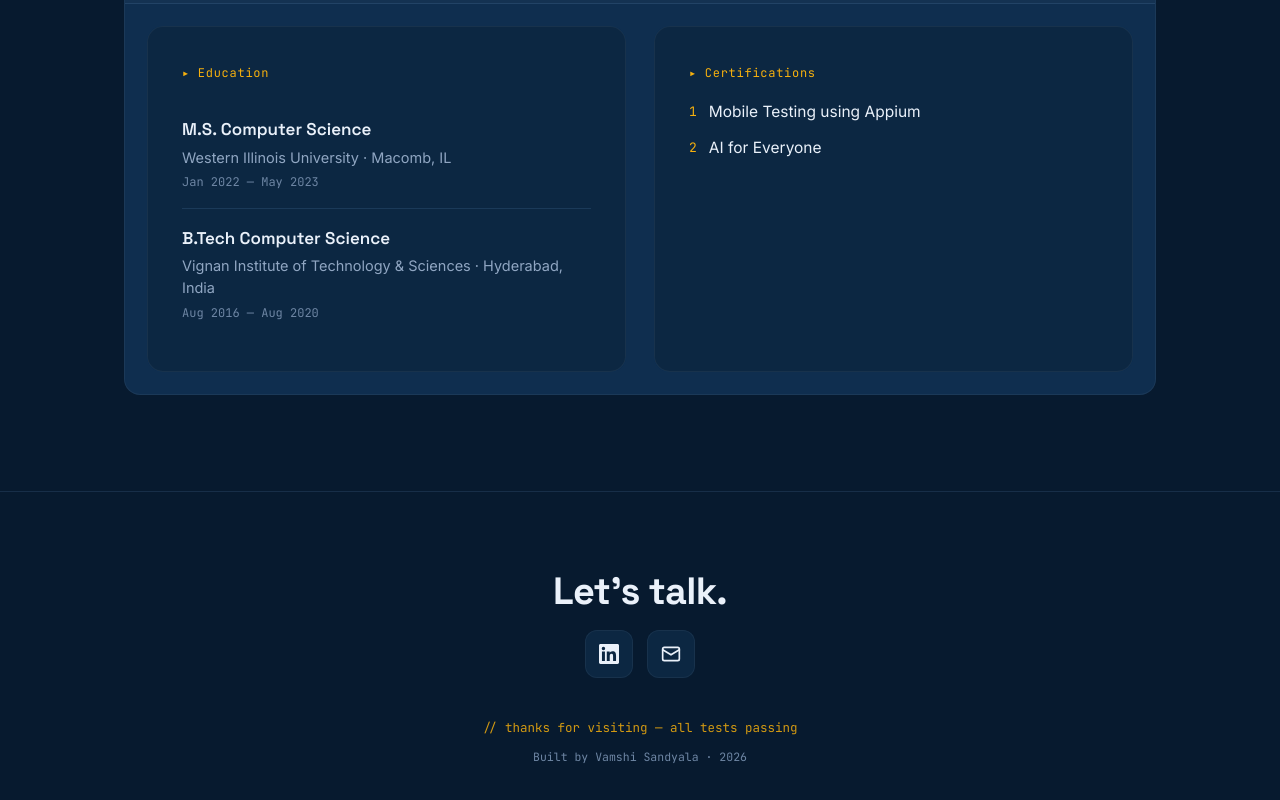
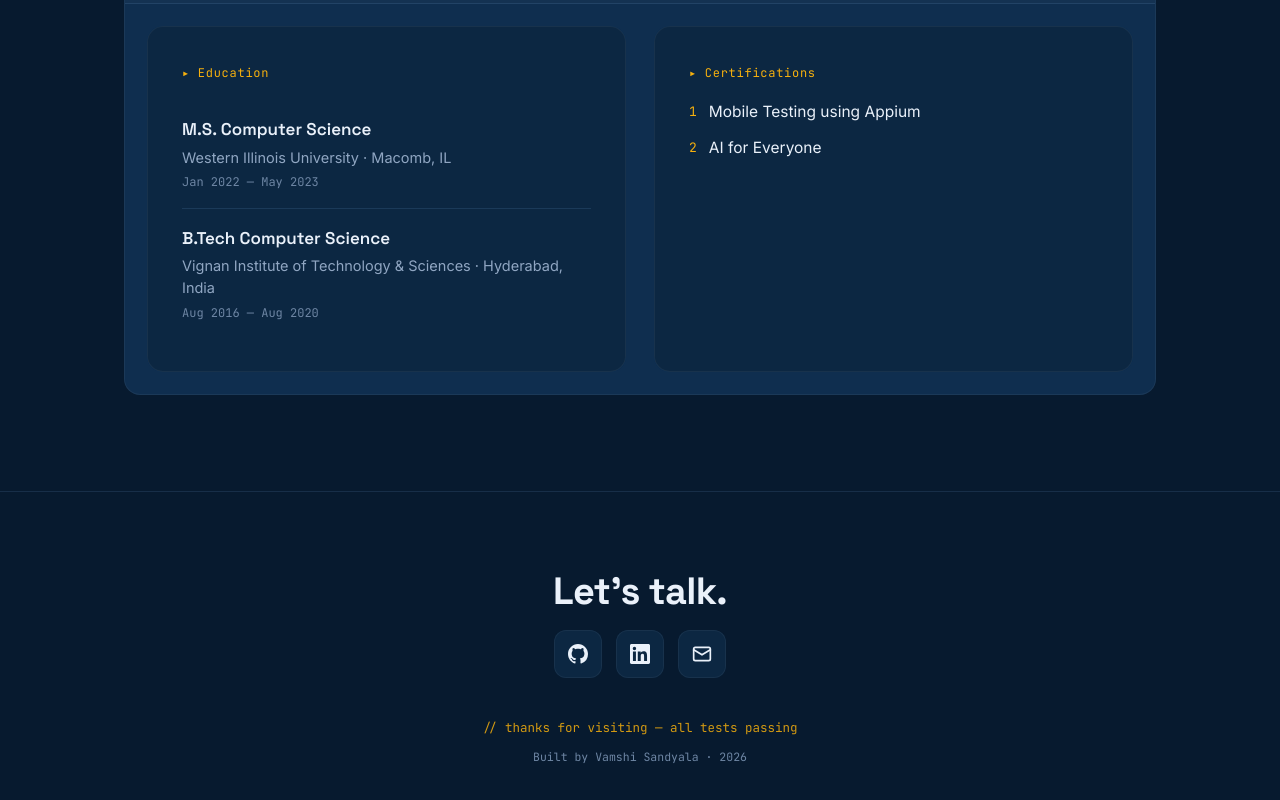
Before and after one commit to vamshis26/portfolio, a React (Vite) app: page / in a window 1280 px wide. Shown: the part 4009-4809 px from the top of the page. Built offline with nearby package versions, Linux system fonts and the light colour scheme.

Commit message:
add GitHub link to footer and data file

```diff
--- a/src/components/Footer.jsx
+++ b/src/components/Footer.jsx
@@ -1,4 +1,4 @@
-import { LINKEDIN, EMAIL } from '../data'
+import { LINKEDIN, GITHUB, EMAIL } from '../data'
 
 export default function Footer() {
   return (
@@ -6,6 +6,17 @@
       <div className="wrap reveal">
         <h2>Let's talk.</h2>
         <div className="cta-row foot-cta">
+          <a
+            className="icon-btn"
+            href={GITHUB}
+            target="_blank"
+            rel="noopener noreferrer"
+            aria-label="GitHub profile"
+          >
+            <svg viewBox="0 0 24 24" width="20" height="20" fill="currentColor" aria-hidden="true">
+              <path d="M12 0C5.37 0 0 5.37 0 12c0 5.31 3.435 9.795 8.205 11.385.6.105.825-.255.825-.57 0-.285-.015-1.23-.015-2.235-3.015.555-3.795-.735-4.035-1.41-.135-.345-.72-1.41-1.23-1.695-.42-.225-1.02-.78-.015-.795.945-.015 1.62.87 1.845 1.23 1.08 1.815 2.805 1.305 3.495.99.105-.78.42-1.305.765-1.605-2.67-.3-5.46-1.335-5.46-5.925 0-1.305.465-2.385 1.23-3.225-.12-.3-.54-1.53.12-3.18 0 0 1.005-.315 3.3 1.23.96-.27 1.98-.405 3-.405s2.04.135 3 .405c2.295-1.56 3.3-1.23 3.3-1.23.66 1.65.24 2.88.12 3.18.765.84 1.23 1.905 1.23 3.225 0 4.605-2.805 5.625-5.475 5.925.435.375.81 1.095.81 2.22 0 1.605-.015 2.895-.015 3.3 0 .315.225.69.825.57A12.02 12.02 0 0 0 24 12c0-6.63-5.37-12-12-12z" />
+            </svg>
+          </a>
           <a
             className="icon-btn"
             href={LINKEDIN}
--- a/src/data.js
+++ b/src/data.js
@@ -4,6 +4,7 @@
 // ---------------------------------------------------------------------------
 
 export const LINKEDIN = 'https://www.linkedin.com/in/vamshi-sandyala/'
+export const GITHUB = 'https://github.com/vamshis26'
 
 // Optional: set an email to show an "Email me" button (see Footer.jsx).
 export const EMAIL = 'Vamshi.Sandyala@outlook.com' // e.g. 'vamshi@example.com'
```
